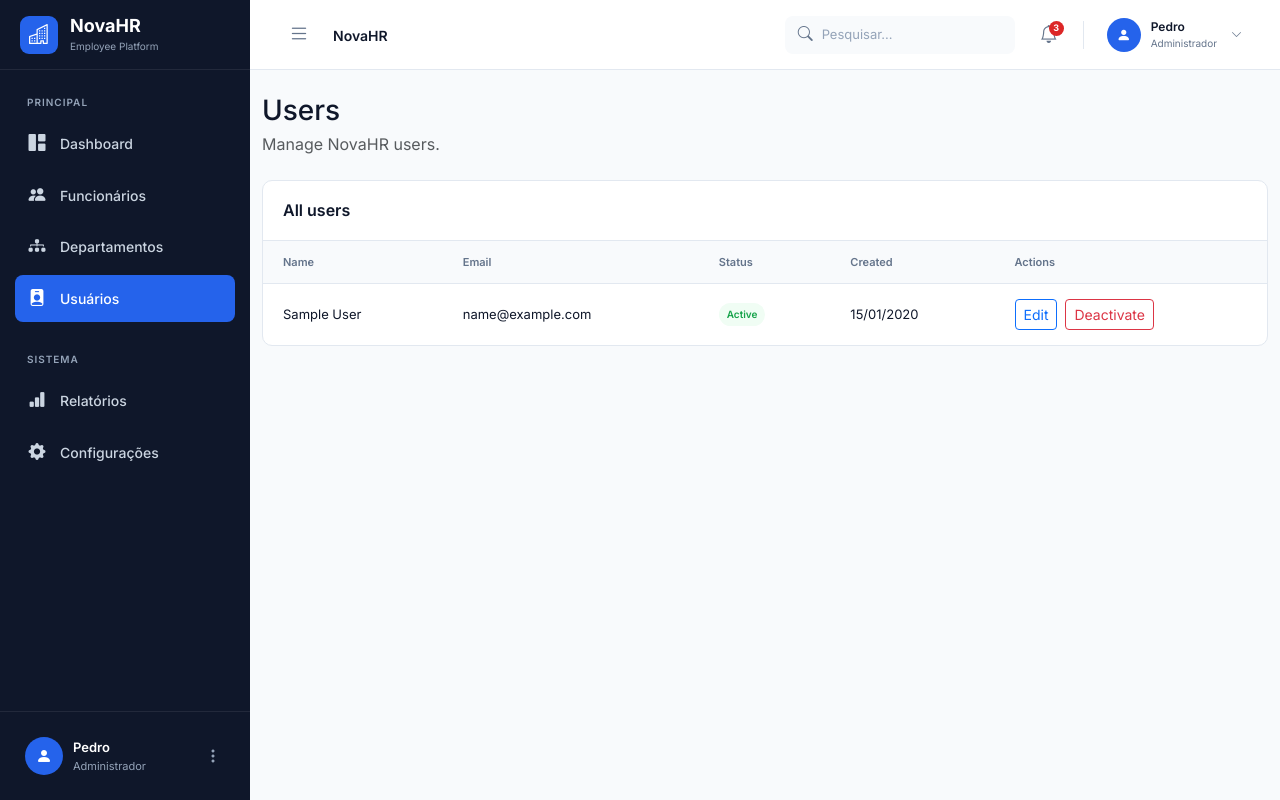
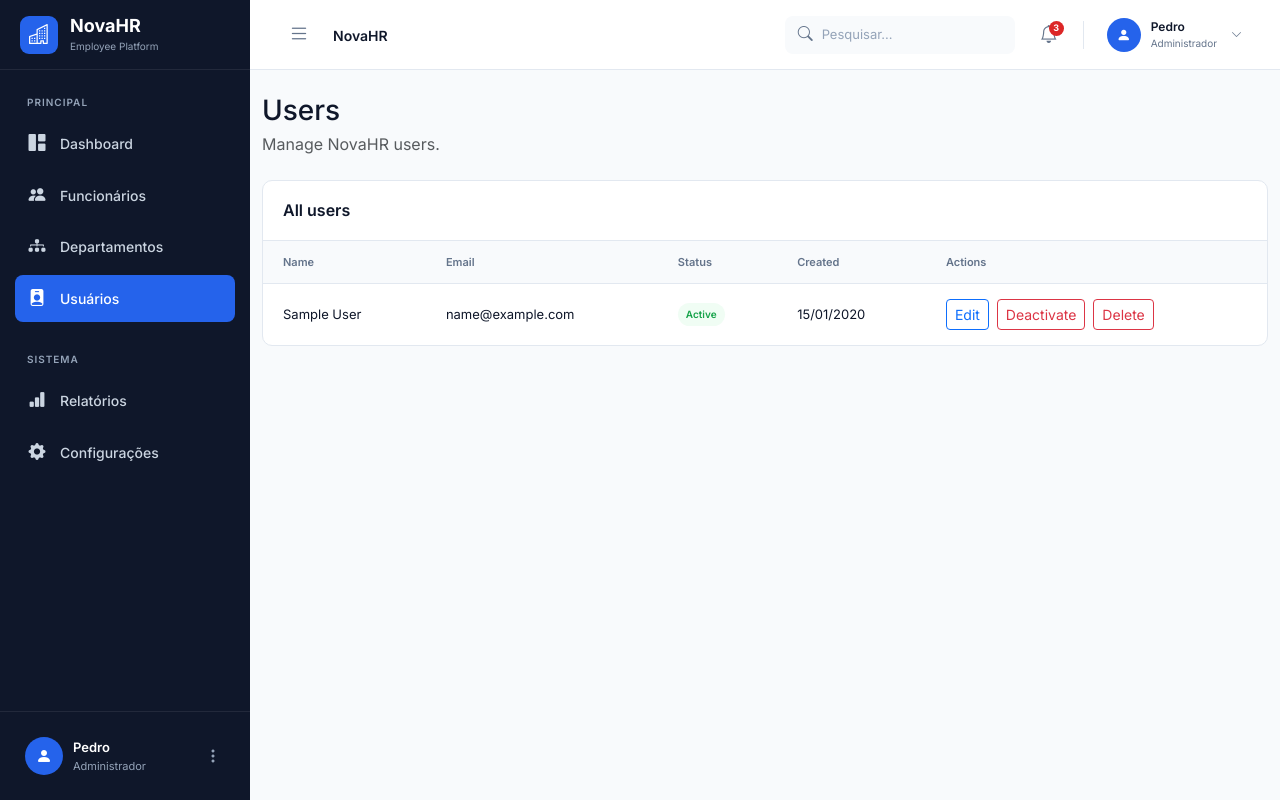
Before and after one commit to panzo1f/employee-management-system, a Flask app: page /users/ in a window 1280 px wide. Run offline with Flask 3, Linux system fonts and the light colour scheme; tables that the repository leaves empty hold one stand-in row (values such as "Sample post").

Commit message:
feat: add user deletion

```diff
--- a/app/routes/users.py
+++ b/app/routes/users.py
@@ -141,3 +141,25 @@
     return redirect(
         url_for("users.list_users")
     )
+
+@users_bp.route(
+    "/<int:user_id>/delete",
+    methods=["POST"],
+)
+def delete_user(user_id):
+    user = UserService.get_by_id(user_id)
+
+    if user is None:
+        flash("User not found.", "error")
+
+        return redirect(
+            url_for("users.list_users")
+        )
+
+    UserService.delete(user)
+
+    flash("User deleted successfully.", "success")
+
+    return redirect(
+        url_for("users.list_users")
+    )
--- a/app/services/user_service.py
+++ b/app/services/user_service.py
@@ -66,3 +66,15 @@
         )
 
         return user
+
+    @staticmethod
+    def delete(user):
+        user_name = user.name
+
+        db.session.delete(user)
+        db.session.commit()
+
+        ActivityService.create(
+            "user_deleted",
+            f"{user_name} foi eliminado",
+        )
--- a/app/templates/users/list.html
+++ b/app/templates/users/list.html
@@ -142,6 +142,22 @@
 
                                     </form>
 
+                                    <form
+                                        method="POST"
+                                        action="{{ url_for('users.delete_user', user_id=user.id) }}"
+                                        class="d-inline"
+                                        onsubmit="return confirm('Are you sure you want to delete this user?');"
+                                    >
+
+                                        <button
+                                            type="submit"
+                                            class="btn btn-sm btn-outline-danger"
+                                        >
+                                            Delete
+                                        </button>
+
+                                    </form>
+
                                 </div>
 
                             </td>
```
